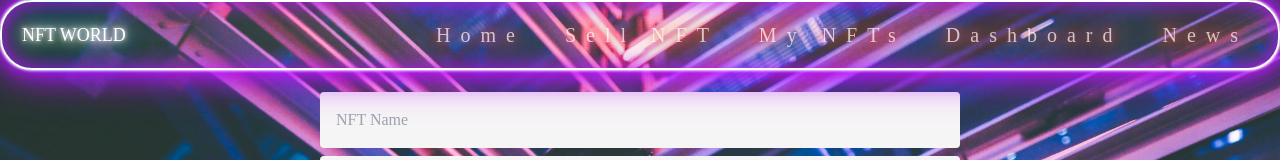
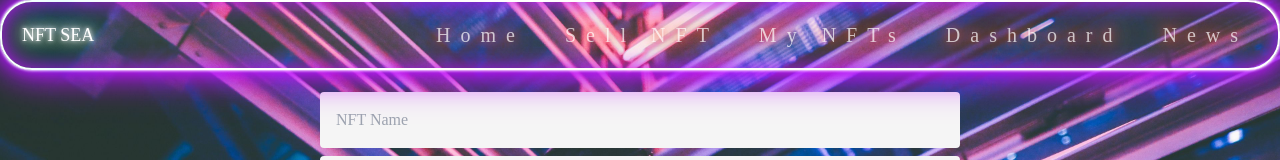
Before and after one commit to AAYUSH-GUPTA-coder/NFT-World-V2, a Next.js app in the folder my-app/: page /create-nft in a window 1280 px wide. Shown: the top 160 px of the page. Built offline with nearby package versions, Linux system fonts and the light colour scheme; what ipfs-http-client would draw is missing.

Commit message:
Frontend Updated

```diff
--- a/my-app/pages/_app.js
+++ b/my-app/pages/_app.js
@@ -14,7 +14,7 @@ function MyApp({ Component, pageProps }) {
       >
         <Link href="/">
           <a style={{ marginLeft: "20px" }} className="neonText">
-            NFT WORLD
+            NFT SEA
           </a>
         </Link>
 
```
